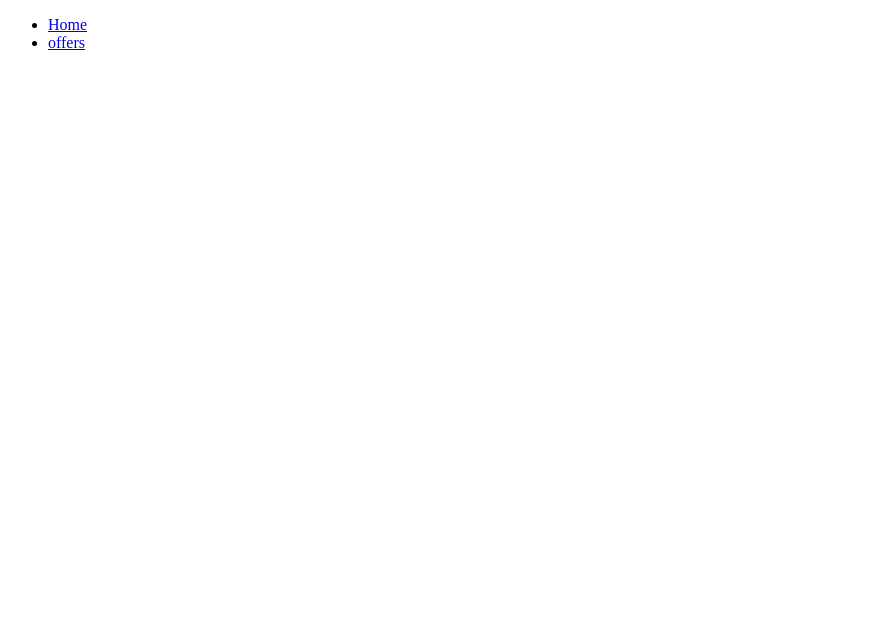
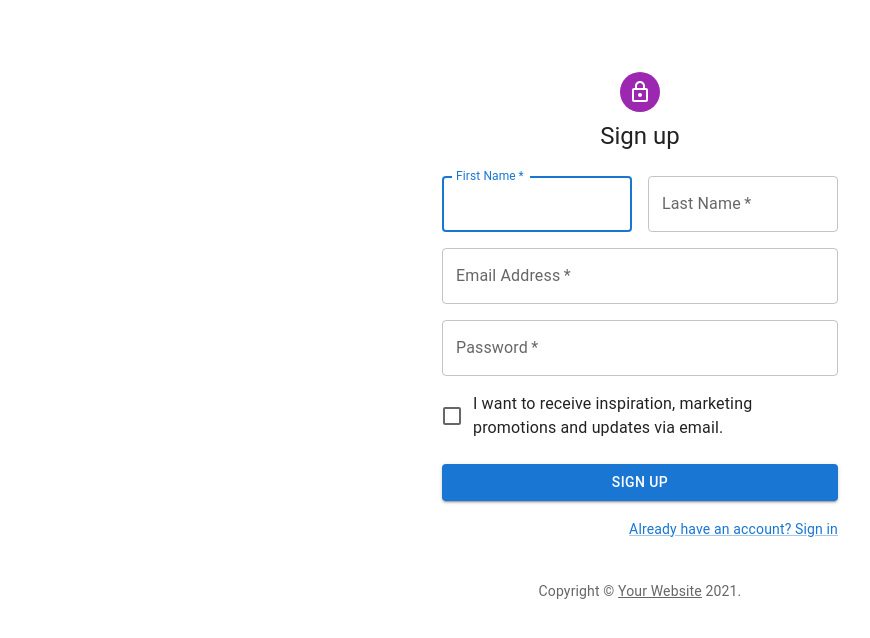
Before and after one commit to miroshnykov/advertiser-ui, a React (Create React App) app: page /signUp in a window 1280 px wide. Shown: the top 638 px of the page, without its empty margins (0-870 px from the left). Built offline with nearby package versions, Linux system fonts and the light colour scheme.

Commit message:
basic dashboard & signIn & signUp

```diff
--- a/src/components/app/app.component.tsx
+++ b/src/components/app/app.component.tsx
@@ -5,21 +5,31 @@ import Header from "../header/header.component";
 import {BrowserRouter as Router, Route, Switch} from "react-router-dom";
 import {ApolloProvider} from "@apollo/client";
 import client from "../../common/apollo-client";
-import Home from '../../pages/home/home.page';
+import AutoGrid from '../../pages/home/home.page';
 import Offers from '../../pages/offers/offers.page';
+import Dash from '../../pages/dashboard/dashboard.page';
+import SignIn from '../../pages/sign-In/signIn.page';
+import SignUp from '../../pages/sign-up/signUp.page';
+import Templates from '../../pages/dashboard/dashboard.page';
 import './app.component.css'
+import Dashboard from "../dashboard/Dashboard";
 
 const App: React.FC = () => {
   return (
     <ApolloProvider client={client}>
       <Router>
-        <Header/>
         <Switch>
           <Route path="/offers">
             <Offers/>
           </Route>
+          <Route path="/signUp">
+            <SignUp/>
+          </Route>
+          <Route path="/signIn">
+            <SignIn/>
+          </Route>
           <Route path="/">
-            <Home/>
+            <Dash/>
           </Route>
         </Switch>
       </Router>
--- a/src/components/header/header.component.tsx
+++ b/src/components/header/header.component.tsx
@@ -12,6 +12,9 @@ const Header: React.FC = () => {
           <li>
             <NavLink to={"/offers"}>offers</NavLink>
           </li>
+          <li>
+            <NavLink to={"/dashboard"}>dashboard</NavLink>
+          </li>
         </ul>
       </nav>
     </header>
--- /dev/null
+++ b/src/pages/dashboard/dashboard.page.tsx
@@ -0,0 +1,8 @@
+import * as React from 'react';
+import Dashboard from '../../components/dashboard/Dashboard';
+
+export default function Dash() {
+  return (
+      <Dashboard />
+  );
+}
--- a/src/pages/home/home.page.tsx
+++ b/src/pages/home/home.page.tsx
@@ -1,18 +1,36 @@
-import React from 'react';
-import {Offer} from '../../common/interfaces/offer.interface';
-import {useGetOffers} from '../../hooks/offers/useGetOffers';
-import OffersGrid from '../../components/offers/offers.component';
+import React from "react";
+import {makeStyles} from "@material-ui/core/styles";
+import Paper from "@material-ui/core/Paper";
+import Grid from "@material-ui/core/Grid";
+
+const useStyles = makeStyles((theme) => ({
+  paper: {
+    padding: theme.spacing(1),
+    textAlign: "center",
+    color: theme.palette.text.secondary
+  }
+}));
+
+function GridItem({classes}: any) {
+  return (
+    <Grid item xs={12} sm={6} md={3}>
+      <Paper className={classes.paper}>item</Paper>
+    </Grid>
+  );
+}
 
 
-const Home: React.FC = () => {
-  // const offers: []|any[] = useGetOffers()
-  // const offers: []|any[]
-
+export default function AutoGrid() {
+  const classes = useStyles();
   return (
-    <div className="home">
-      {/*<OffersGrid offers={offers || []}/>*/}
+    <div>
+      <h3> Ex 4: Responsive Material UI Grid </h3>
+      <Grid container spacing={1}>
+        <GridItem classes={classes}/>
+        <GridItem classes={classes}/>
+        <GridItem classes={classes}/>
+        <GridItem classes={classes}/>
+      </Grid>
     </div>
   );
 }
-
-export default Home;
--- a/src/pages/offers/offers.page.tsx
+++ b/src/pages/offers/offers.page.tsx
@@ -1,17 +1,54 @@
 import React from 'react';
 import {Offer} from '../../common/interfaces/offer.interface';
 import {useGetOffers} from '../../hooks/offers/useGetOffers';
-import OffersGrid from '../../components/offers/offers.component';
 
+import {DataGrid, GridColDef, GridValueGetterParams} from '@mui/x-data-grid';
 
-const Offers: React.FC = () => {
+const columns: GridColDef[] = [
+  {field: 'id', headerName: 'ID', width: 90},
+  {
+    field: 'name',
+    headerName: 'offer name',
+    width: 150,
+    editable: true,
+  },
+  {
+    field: 'conversion_type',
+    headerName: 'conversion_type',
+    width: 150,
+    editable: true,
+  },
+  {
+    field: 'status',
+    headerName: 'status',
+    type: 'string',
+    width: 110,
+    editable: true,
+  },
+  {
+    field: 'currency_id',
+    headerName: 'currency_id',
+    description: 'This column has a value getter and is not sortable.',
+    sortable: false,
+    width: 160,
+    valueGetter: (params: GridValueGetterParams) =>
+      `${params.row.currency_id && params.row.currencies[params.row.currency_id - 1].symbol || ''}`,
+  },
+];
+
+export default function DataGridDemo() {
+
   const offers: [] | any[] = useGetOffers()
-
   return (
-    <div className="home">
-      <OffersGrid offers={offers || []}/>
+    <div style={{height: 400, width: '100%'}}>
+      <DataGrid
+        rows={offers}
+        columns={columns}
+        pageSize={5}
+        rowsPerPageOptions={[5]}
+        checkboxSelection
+        disableSelectionOnClick
+      />
     </div>
   );
 }
-
-export default Offers;
--- /dev/null
+++ b/src/pages/sign-In/signIn.page.tsx
@@ -0,0 +1,111 @@
+import * as React from 'react';
+import Avatar from '@mui/material/Avatar';
+import Button from '@mui/material/Button';
+import CssBaseline from '@mui/material/CssBaseline';
+import TextField from '@mui/material/TextField';
+import FormControlLabel from '@mui/material/FormControlLabel';
+import Checkbox from '@mui/material/Checkbox';
+import Link from '@mui/material/Link';
+import Grid from '@mui/material/Grid';
+import Box from '@mui/material/Box';
+import LockOutlinedIcon from '@mui/icons-material/LockOutlined';
+import Typography from '@mui/material/Typography';
+import Container from '@mui/material/Container';
+import { createTheme, ThemeProvider } from '@mui/material/styles';
+
+function Copyright(props: any) {
+  return (
+    <Typography variant="body2" color="text.secondary" align="center" {...props}>
+      {'Copyright © '}
+      <Link color="inherit" href="https://mui.com/">
+        Your Website
+      </Link>{' '}
+      {new Date().getFullYear()}
+      {'.'}
+    </Typography>
+  );
+}
+
+const theme = createTheme();
+
+export default function SignIn() {
+  const handleSubmit = (event: React.FormEvent<HTMLFormElement>) => {
+    event.preventDefault();
+    const data = new FormData(event.currentTarget);
+    // eslint-disable-next-line no-console
+    console.log({
+      email: data.get('email'),
+      password: data.get('password'),
+    });
+  };
+
+  return (
+    <ThemeProvider theme={theme}>
+      <Container component="main" maxWidth="xs">
+        <CssBaseline />
+        <Box
+          sx={{
+            marginTop: 8,
+            display: 'flex',
+            flexDirection: 'column',
+            alignItems: 'center',
+          }}
+        >
+          <Avatar sx={{ m: 1, bgcolor: 'secondary.main' }}>
+            <LockOutlinedIcon />
+          </Avatar>
+          <Typography component="h1" variant="h5">
+            Sign in
+          </Typography>
+          <Box component="form" onSubmit={handleSubmit} noValidate sx={{ mt: 1 }}>
+            <TextField
+              margin="normal"
+              required
+              fullWidth
+              id="email"
+              label="Email Address"
+              name="email"
+              autoComplete="email"
+              autoFocus
+            />
+            <TextField
+              margin="normal"
+              required
+              fullWidth
+              name="password"
+              label="Password"
+              type="password"
+              id="password"
+              autoComplete="current-password"
+            />
+            <FormControlLabel
+              control={<Checkbox value="remember" color="primary" />}
+              label="Remember me"
+            />
+            <Button
+              type="submit"
+              fullWidth
+              variant="contained"
+              sx={{ mt: 3, mb: 2 }}
+            >
+              Sign In
+            </Button>
+            <Grid container>
+              <Grid item xs>
+                <Link href="#" variant="body2">
+                  Forgot password?
+                </Link>
+              </Grid>
+              <Grid item>
+                <Link href="#" variant="body2">
+                  {"Don't have an account? Sign Up"}
+                </Link>
+              </Grid>
+            </Grid>
+          </Box>
+        </Box>
+        <Copyright sx={{ mt: 8, mb: 4 }} />
+      </Container>
+    </ThemeProvider>
+  );
+}
--- /dev/null
+++ b/src/pages/sign-up/signUp.page.tsx
@@ -0,0 +1,132 @@
+import * as React from 'react';
+import Avatar from '@mui/material/Avatar';
+import Button from '@mui/material/Button';
+import CssBaseline from '@mui/material/CssBaseline';
+import TextField from '@mui/material/TextField';
+import FormControlLabel from '@mui/material/FormControlLabel';
+import Checkbox from '@mui/material/Checkbox';
+import Link from '@mui/material/Link';
+import Grid from '@mui/material/Grid';
+import Box from '@mui/material/Box';
+import LockOutlinedIcon from '@mui/icons-material/LockOutlined';
+import Typography from '@mui/material/Typography';
+import Container from '@mui/material/Container';
+import { createTheme, ThemeProvider } from '@mui/material/styles';
+
+function Copyright(props: any) {
+  return (
+    <Typography variant="body2" color="text.secondary" align="center" {...props}>
+      {'Copyright © '}
+      <Link color="inherit" href="https://mui.com/">
+        Your Website
+      </Link>{' '}
+      {new Date().getFullYear()}
+      {'.'}
+    </Typography>
+  );
+}
+
+const theme = createTheme();
+
+export default function SignUp() {
+  const handleSubmit = (event: React.FormEvent<HTMLFormElement>) => {
+    event.preventDefault();
+    const data = new FormData(event.currentTarget);
+    // eslint-disable-next-line no-console
+    console.log({
+      email: data.get('email'),
+      password: data.get('password'),
+    });
+  };
+
+  return (
+    <ThemeProvider theme={theme}>
+      <Container component="main" maxWidth="xs">
+        <CssBaseline />
+        <Box
+          sx={{
+            marginTop: 8,
+            display: 'flex',
+            flexDirection: 'column',
+            alignItems: 'center',
+          }}
+        >
+          <Avatar sx={{ m: 1, bgcolor: 'secondary.main' }}>
+            <LockOutlinedIcon />
+          </Avatar>
+          <Typography component="h1" variant="h5">
+            Sign up
+          </Typography>
+          <Box component="form" noValidate onSubmit={handleSubmit} sx={{ mt: 3 }}>
+            <Grid container spacing={2}>
+              <Grid item xs={12} sm={6}>
+                <TextField
+                  autoComplete="given-name"
+                  name="firstName"
+                  required
+                  fullWidth
+                  id="firstName"
+                  label="First Name"
+                  autoFocus
+                />
+              </Grid>
+              <Grid item xs={12} sm={6}>
+                <TextField
+                  required
+                  fullWidth
+                  id="lastName"
+                  label="Last Name"
+                  name="lastName"
+                  autoComplete="family-name"
+                />
+              </Grid>
+              <Grid item xs={12}>
+                <TextField
+                  required
+                  fullWidth
+                  id="email"
+                  label="Email Address"
+                  name="email"
+                  autoComplete="email"
+                />
+              </Grid>
+              <Grid item xs={12}>
+                <TextField
+                  required
+                  fullWidth
+                  name="password"
+                  label="Password"
+                  type="password"
+                  id="password"
+                  autoComplete="new-password"
+                />
+              </Grid>
+              <Grid item xs={12}>
+                <FormControlLabel
+                  control={<Checkbox value="allowExtraEmails" color="primary" />}
+                  label="I want to receive inspiration, marketing promotions and updates via email."
+                />
+              </Grid>
+            </Grid>
+            <Button
+              type="submit"
+              fullWidth
+              variant="contained"
+              sx={{ mt: 3, mb: 2 }}
+            >
+              Sign Up
+            </Button>
+            <Grid container justifyContent="flex-end">
+              <Grid item>
+                <Link href="#" variant="body2">
+                  Already have an account? Sign in
+                </Link>
+              </Grid>
+            </Grid>
+          </Box>
+        </Box>
+        <Copyright sx={{ mt: 5 }} />
+      </Container>
+    </ThemeProvider>
+  );
+}
```
Also changed, not shown: package.json (+8 -0 lines), 1 other file (tests, documents, lock files or other folders).
